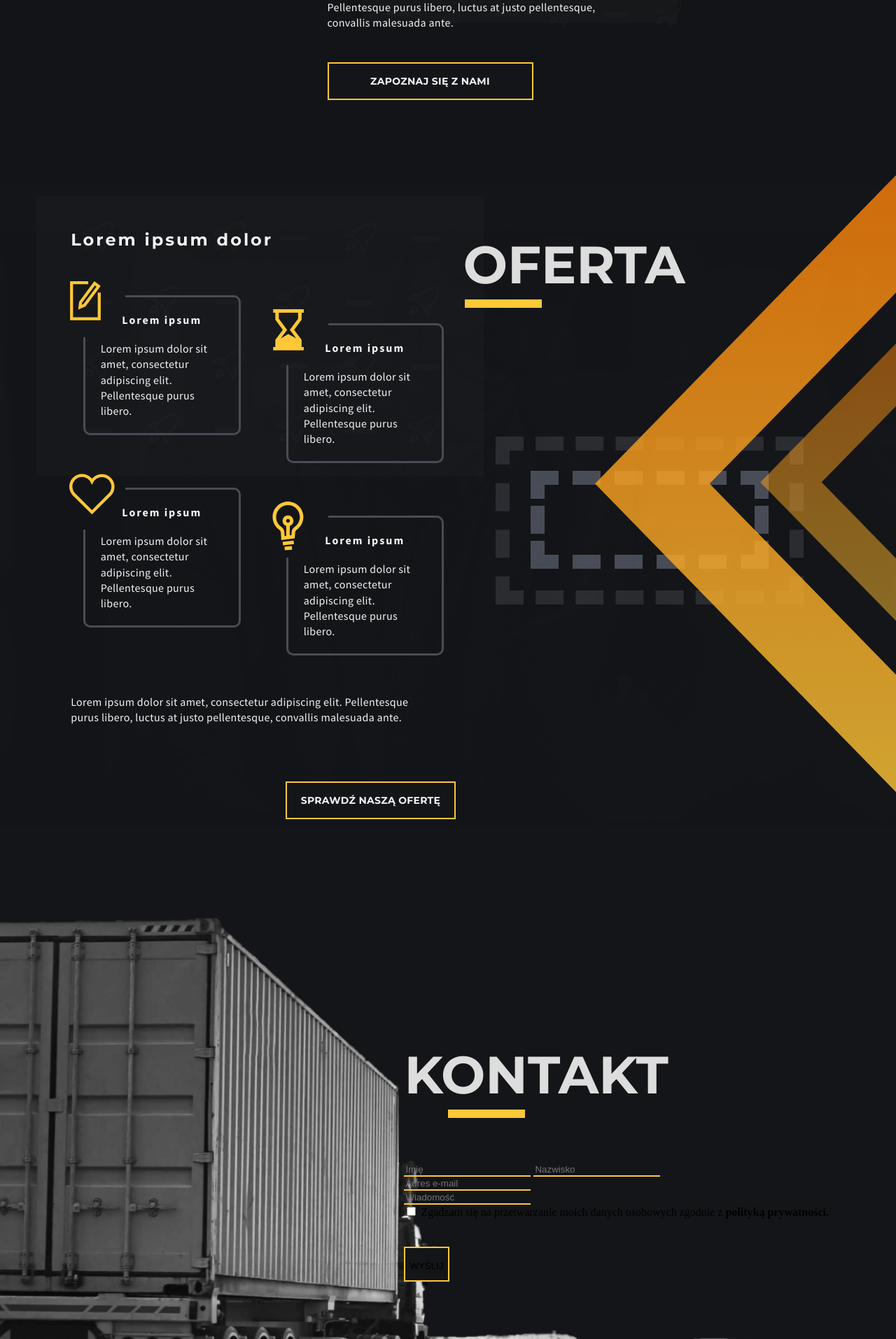
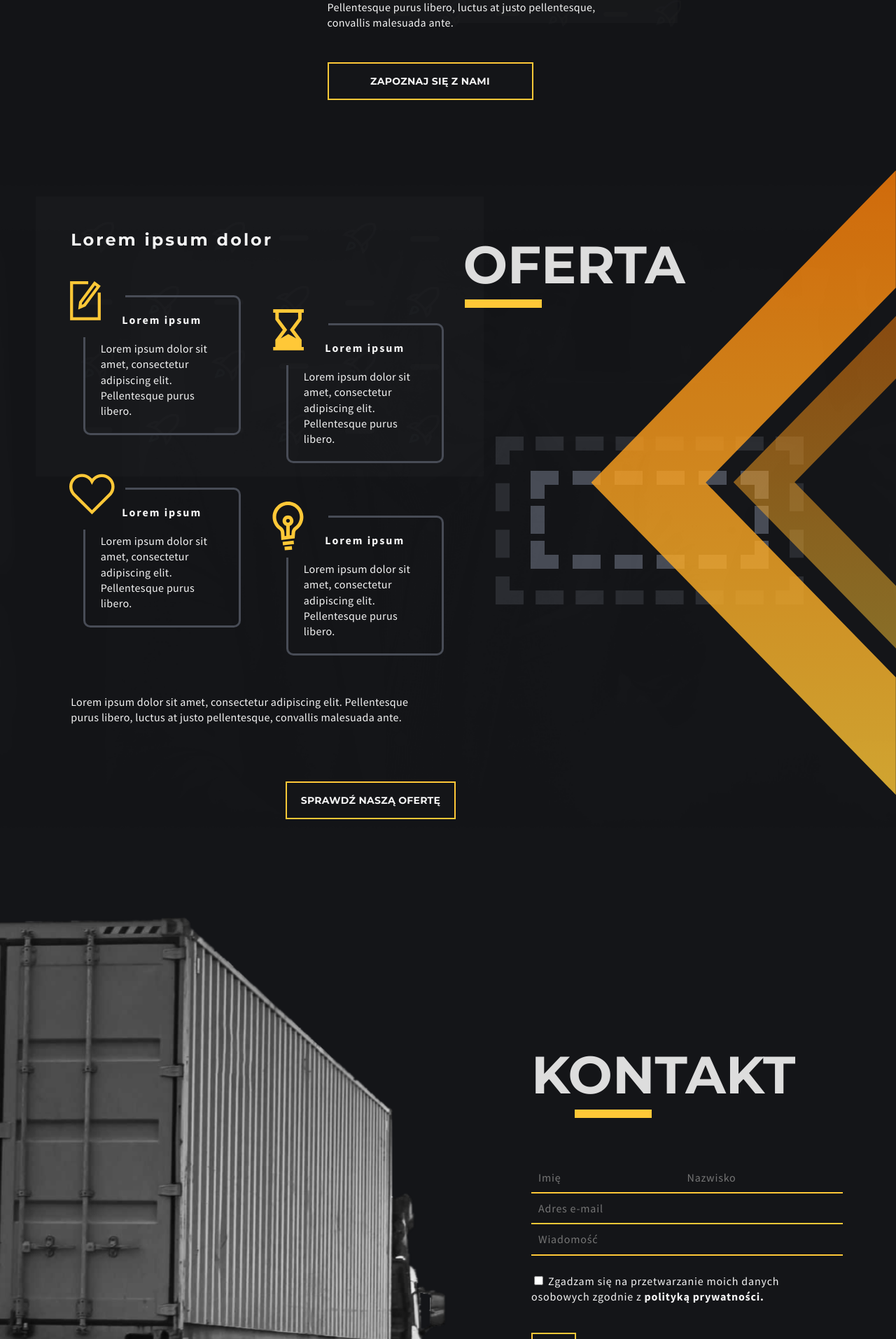
Before and after one commit to Nigtellios/milalogistics, a PHP site: page / in a window 1280 px wide. Shown: the part 2005-3919 px from the top of the page at 70% size. Run offline with PHP 8.4, Linux system fonts and the light colour scheme; some web fonts are replaced.

Commit message:
v0.05 - Critical layout fix
Repaired bug where content positioned with pseudoelements was pushing whole section content - containers should be 100% to avoid it.

```diff
--- a/css/style.css
+++ b/css/style.css
@@ -42,6 +42,7 @@ body {
   justify-content: center;
   background: #141518;
   overflow-x: hidden;
+  box-sizing: border-box;
 }
 
 nav {
@@ -159,6 +160,11 @@ a:hover {
 }
 
 /* there was main lol */
+
+.container-hero, .container-about-us, .container-offer, .container-contact {
+  width: 100%;
+  box-sizing: border-box;
+}
 
 /* Margin/Padding Class Control */
 
@@ -683,10 +689,10 @@ a:hover {
 
 .triangles::before {
   content: "";
-  width: 465px;
-  height: 895px;
+  width: 435px;
+  height: 892px;
   right: 0;
-  margin: -180px -20px 0 0;
+  margin: -180px 0 0 0;
   position: absolute;
   background-image: url("../media/big-triangle.svg");
   background-repeat: no-repeat;
@@ -696,10 +702,10 @@ a:hover {
 
 .triangles::after {
   content: "";
-  width: 235px;
+  width: 232px;
   height: 475px;
   right: 0;
-  margin: 28px -40px 0 0;
+  margin: 28px 0 0 0;
   position: absolute;
   background-image: url("../media/small-triangle.svg");
   background-repeat: no-repeat;
@@ -719,6 +725,7 @@ a:hover {
   background-position: center;
   background-repeat: no-repeat;
   background-size: cover;
+  overflow-x: hidden;
 }
 
 .contact__form {
@@ -729,11 +736,56 @@ a:hover {
   margin: 0 0 80px 0;
 }
 
+.contact__form-styling {
+  display: flex;
+  flex-flow: column wrap;
+  max-width: 425px;
+}
+
 input[type=text], input[type=mail] {
   background: none;
   border: none;
   border-bottom: 2px solid #FFC837;
-  max-width: 100%;
+  max-width: 425px;
+  width: 100%;
+  padding: 10px;
+  font-family: Source Sans Pro;
+  font-style: normal;
+  font-weight: normal;
+  font-size: 16px;
+  line-height: 140%;
+  letter-spacing: 0.05em;
+  color: #F4F4F4;
+}
+
+.full-width {
+  width: 100%;
+}
+
+.double-label {
+  display: flex;
+  flex-flow: row nowrap;
+  justify-content: space-between;
+}
+
+.half-width {
+  width: 50%;
+}
+
+.form-rodo {
+  padding: 25px 0 0 0;
+  font-family: Source Sans Pro;
+  font-style: normal;
+  font-weight: normal;
+  font-size: 16px;
+  line-height: 140%;
+  letter-spacing: 0.05em;
+  color: #F4F4F4;
+}
+
+input[type="checkbox" i] {
+  background-color: rgba(0,0,0, 0.0);
+  border: 2px solid #FFC837;
 }
 
 /* Footer Styles */
--- a/index.html
+++ b/index.html
@@ -1,12 +1,12 @@
 <!DOCTYPE html>
-<html>
+<html lang="pl_PL">
   <head>
     <meta charset="utf-8">
 
     <title>Mila Logistics</title>
     <link href="https://fonts.googleapis.com/css?family=Open+Sans+Condensed:300|Sonsie+One" rel="stylesheet" type="text/css">
-    <link rel="stylesheet" href="../css/style.css" type="text/css">
-    <script type="text/javascript" src="../js/script.js"></script>
+    <link rel="stylesheet" href="/css/style.css" type="text/css">
+    <script type="text/javascript" src="/js/script.js"></script>
 
   </head>
 
@@ -14,11 +14,11 @@
 
     <nav class="navbar w-85"> <!-- NavBar -->
       <div class="nav__callus">
-        <i><img src="../media/phone-icon.svg" width="27px" height="27px" alt="Otwórz menu"></i>
+        <i><img src="/media/phone-icon.svg" width="27px" height="27px" alt="Otwórz menu"></i>
         <h4 class="underline--right-nav"><a href="tel:+48000000000">ZADZWOŃ DO NAS</a></h4>
       </div>
       <div class="nav__menu-switcher">
-        <i><img src="../media/forwardmenu-icon.svg" width="27px" height="27px" alt="Otwórz menu"></i>
+        <i><img src="/media/forwardmenu-icon.svg" width="27px" height="27px" alt="Otwórz menu"></i>
         <h4 class="underline--right-nav-menu">MENU</h4>
       </div>
     </nav><!-- End of NavBar -->
@@ -143,7 +143,7 @@
 
           <div class="offer__heading">
             <h1 class="underline--left-section-offer heading">OFERTA</h1>
-            <div class="triangles"></div>
+             <div class="triangles"></div>
           </div>
         </div>
       </section> <!-- End of OFFER Section -->
@@ -155,27 +155,27 @@
               <h1 class="underline--left-section-offer heading">KONTAKT</h1>
             </div>
             <form class="contact__form-styling"> <!-- Contact Form -->
-              <div>
+              <div class="double-label">
                 <label for="name">
-                  <input type="text" id="name" name="user_name" placeholder="Imię">
+                  <input type="text" id="name" name="user_name" placeholder="Imię" class="half-width">
                   <abbr title="required" aria-label="required"></abbr>
                 </label>
                 <label for="surname">
-                  <input type="text" id="surname" name="user_surname" placeholder="Nazwisko">
+                  <input type="text" id="surname" name="user_surname" placeholder="Nazwisko" class="half-width">
                 </label>
               </div>
               <div>
                 <label for="mail">
-                  <input type="mail" id="mail" name="user_mail" placeholder="Adres e-mail">
+                  <input type="mail" id="mail" name="user_mail" placeholder="Adres e-mail" class="full-width">
                   <abbr title="required" aria-label="required"></abbr>
                 </label>
               </div>
               <div>
                 <label for="message">
-                  <input type="text" id="message" name="user_message" placeholder="Wiadomość">
+                  <input type="text" id="message" name="user_message" placeholder="Wiadomość" class="full-width">
                 </label>
               </div>
-              <div>
+              <div class="form-rodo">
                 <input type="checkbox" id="rodo1" name="rodo" value="">
                 <label for="rodo">Zgadzam się na przetwarzanie moich danych osobowych zgodnie z <strong>polityką prywatności.</strong></label>
               </div>
```
